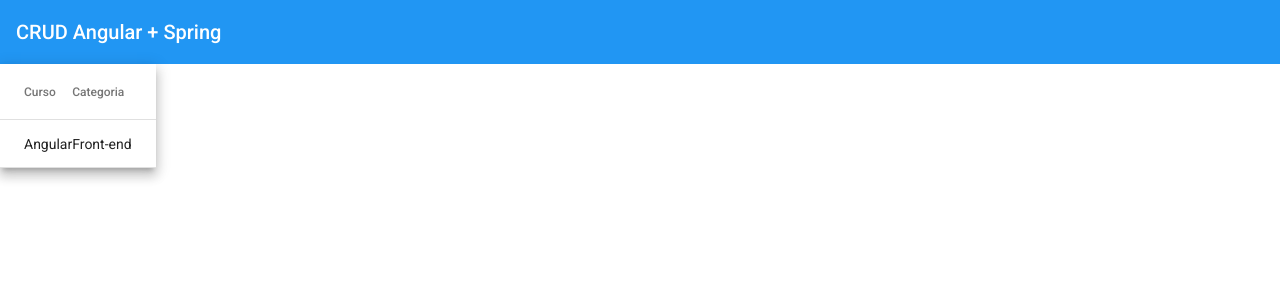
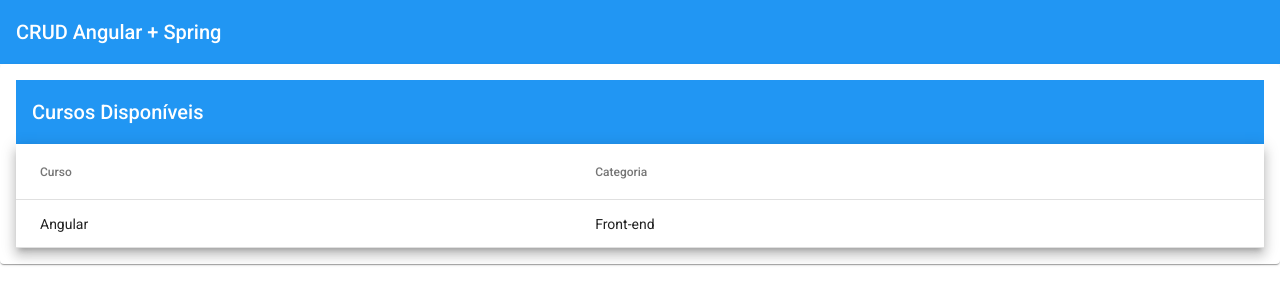
Before and after one commit to matheusrcd/crud-angular, an Angular app: page /courses in a window 1280 px wide. Shown: the top 304 px of the page. Built offline with nearby package versions, Linux system fonts and the light colour scheme.

Commit message:
Added shared modules

```diff
--- a/src/app/courses/courses.module.ts
+++ b/src/app/courses/courses.module.ts
@@ -1,9 +1,10 @@
 import { CommonModule } from '@angular/common';
 import { NgModule } from '@angular/core';
-import { MatTableModule } from '@angular/material/table';
 
+import { AppMaterialModule } from './../shared/app-material/app-material.module';
 import { CoursesRoutingModule } from './courses-routing.module';
 import { CoursesComponent } from './courses/courses.component';
+
 
 
 
@@ -14,7 +15,7 @@
   imports: [
     CommonModule,
     CoursesRoutingModule,
-    MatTableModule
+    AppMaterialModule
   ]
 })
 export class CoursesModule { }
--- a/src/app/courses/courses/courses.component.html
+++ b/src/app/courses/courses/courses.component.html
@@ -1,3 +1,7 @@
+<mat-card>
+
+  <mat-toolbar color="primary">Cursos Disponíveis</mat-toolbar>
+
   <table mat-table [dataSource]="courses" class="mat-elevation-z8">
 
     <!--- Note that these columns can be defined in any order.
@@ -18,3 +22,5 @@
     <tr mat-header-row *matHeaderRowDef="displayedColumns"></tr>
     <tr mat-row *matRowDef="let row; columns: displayedColumns;"></tr>
   </table>
+
+</mat-card>
--- a/src/app/courses/courses/courses.component.scss
+++ b/src/app/courses/courses/courses.component.scss
@@ -0,0 +1,3 @@
+table {
+  width: 100%;
+}
```
Also changed, not shown: src/app/shared/app-material/app-material.module.ts (added, +15 -0 lines). Lines whose indentation alone changed are shown as unchanged.
